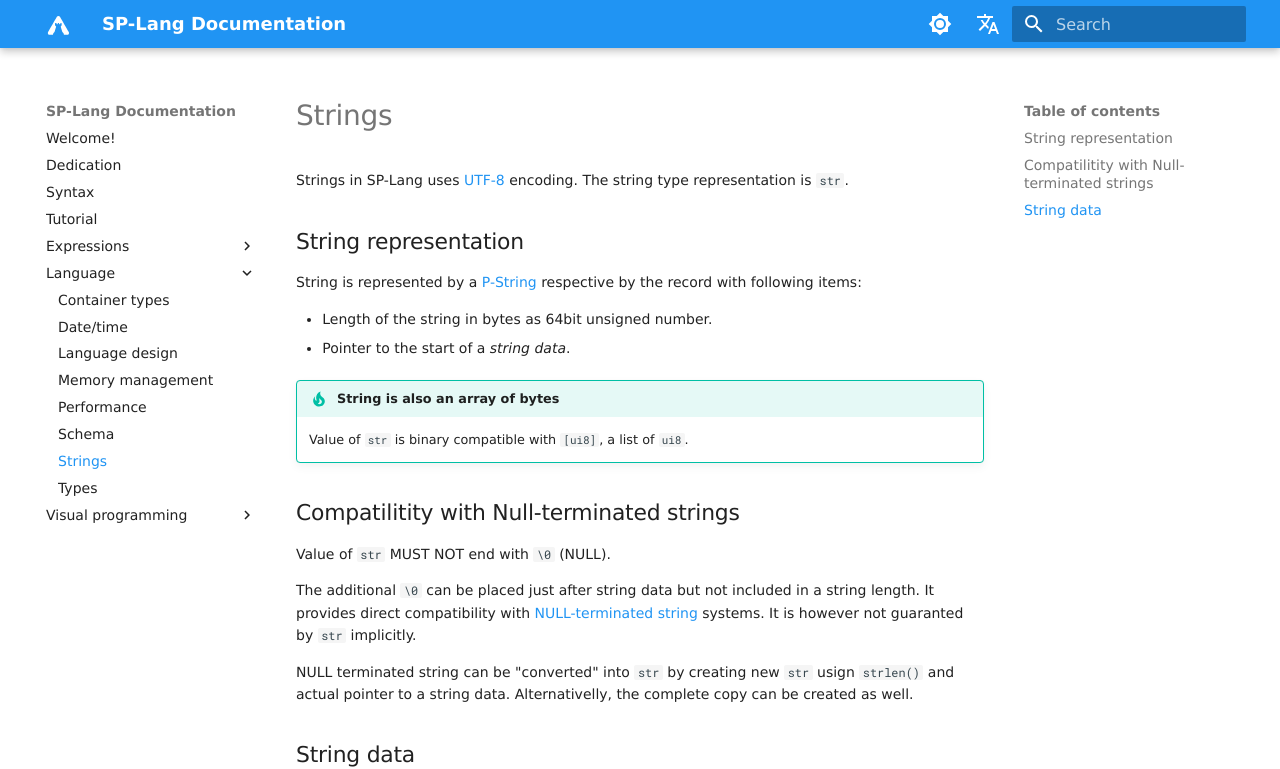
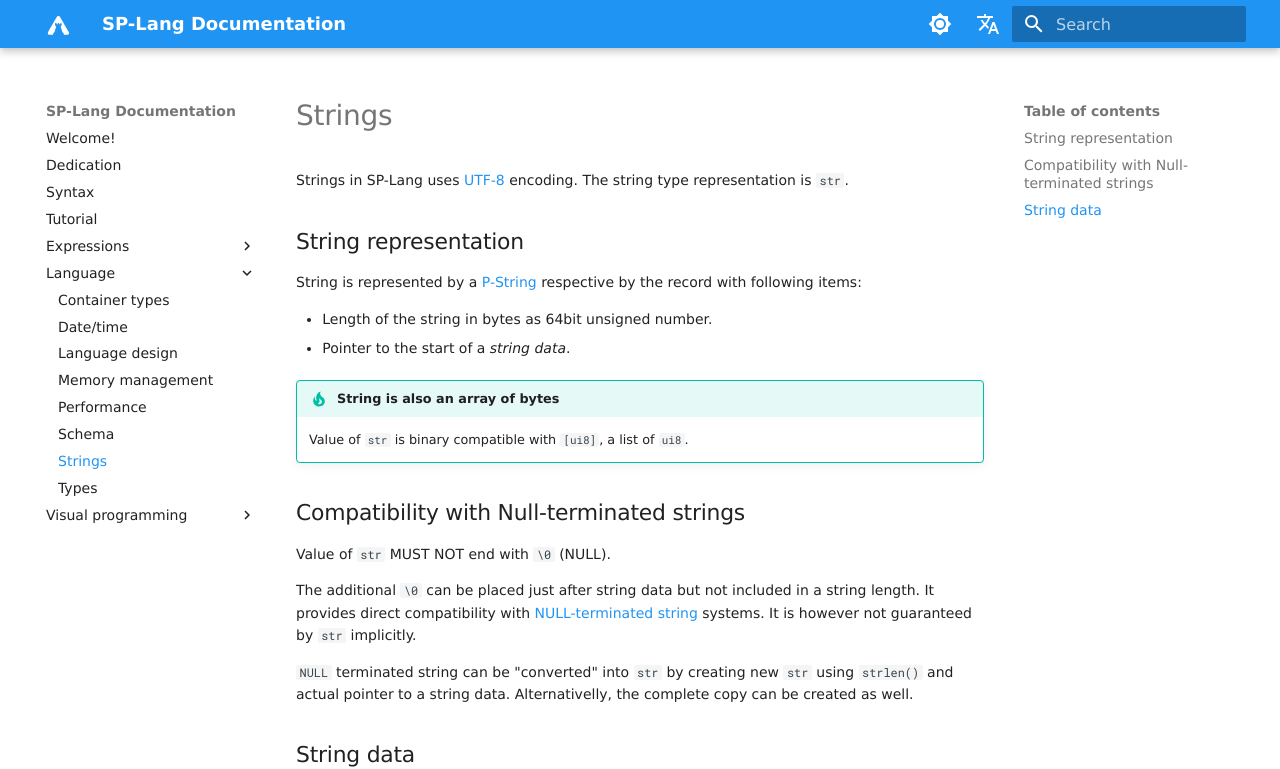
Before and after one commit to TeskaLabs/splang-docs, an MkDocs documentation site: the page built from docs/language/string.md, in a window 1280 px wide and 1148 px high. Shown: the top 769 px of the window. Built offline with MkDocs 1.6.1 and Material for MkDocs 9.7.7, drawn with Linux system fonts in a browser that asks for light colours; some web fonts are replaced; comment, search, counter and statistics services are not loaded.

Commit message:
Fix typos

```diff
--- a/docs/language/string.md
+++ b/docs/language/string.md
@@ -21,15 +21,15 @@ String is represented by a [P-String](https://en.wikipedia.org/wiki/String_%28co
     Value of `str` is binary compatible with `[ui8]`, a list of `ui8`.
 
 
-## Compatilitity with Null-terminated strings
+## Compatibility with Null-terminated strings
 
 Value of `str` MUST NOT end with `\0` (NULL).
 
 The additional `\0` can be placed just after string data but not included in a string length.
 It provides direct compatibility with [NULL-terminated string](https://en.wikipedia.org/wiki/Null-terminated_string) systems.
-It is however not guaranted by `str` implicitly.
+It is however not guaranteed by `str` implicitly.
 
-NULL terminated string can be "converted" into `str` by creating new `str` usign `strlen()` and actual pointer to a string data.
+`NULL` terminated string can be "converted" into `str` by creating new `str` using `strlen()` and actual pointer to a string data.
 Alternativelly, the complete copy can be created as well.
 
 ## String data
```
